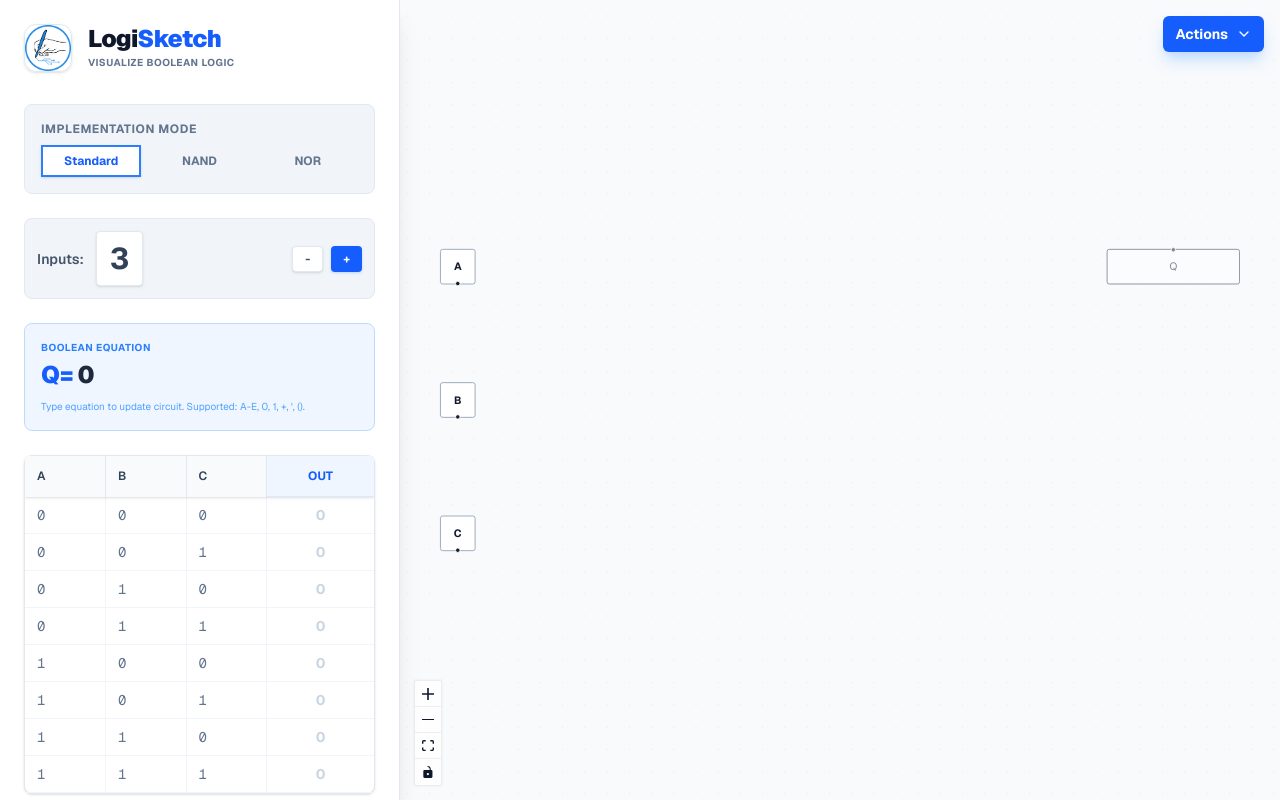
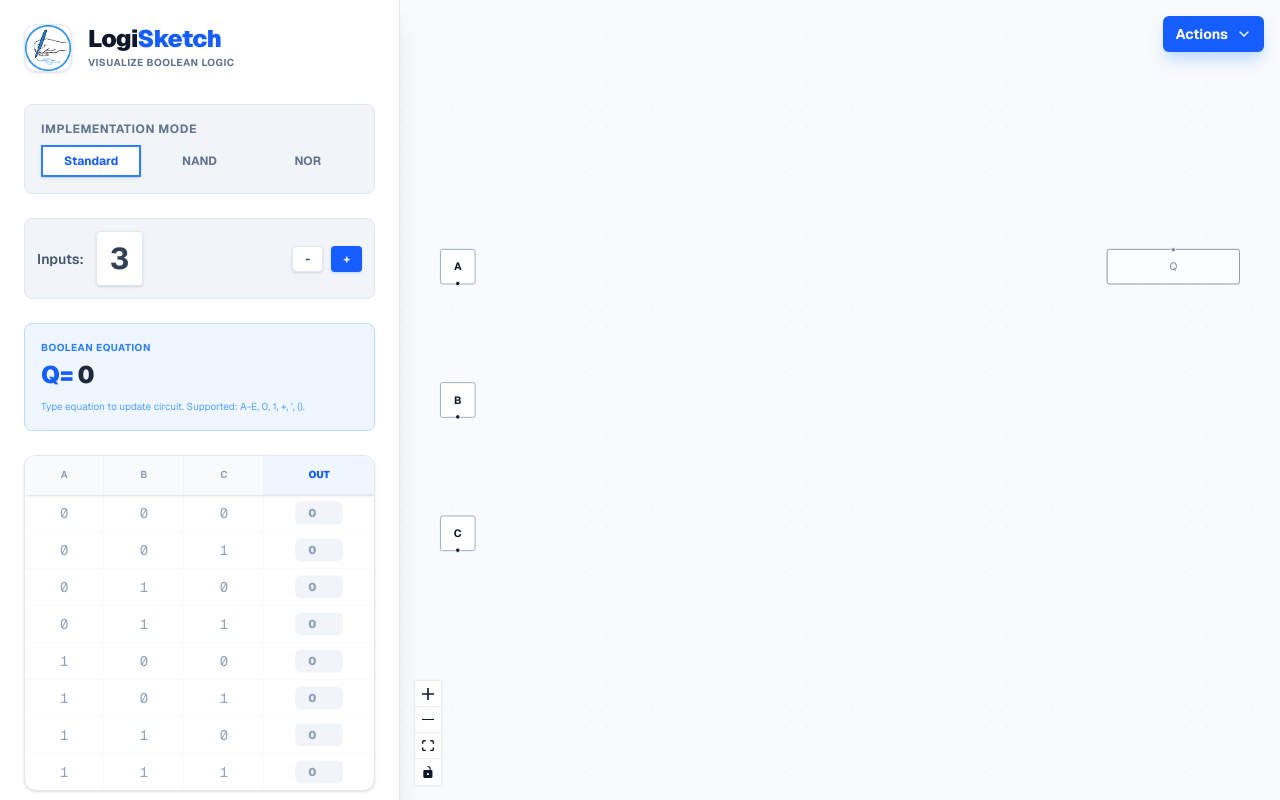
Before and after one commit to RokiTheWise/CircuitBuilder, a Next.js app in the folder logic-lens/: page / in a window 1280 px wide. Built offline with nearby package versions, Linux system fonts and the light colour scheme.

Commit message:
Made table more intuitive and improved SEO

```diff
--- a/logic-lens/app/layout.tsx
+++ b/logic-lens/app/layout.tsx
@@ -29,16 +29,27 @@ export const metadata: Metadata = {
   description:
     "The ultimate logic circuit simulator. Convert Boolean equations to interactive circuits, generate truth tables, and simplify logic instantly. Supports NAND/NOR universal logic.",
   keywords: [
+    // Core Concepts
     "boolean algebra",
-    "logic circuit simulator",
-    "truth table generator",
+    "logic gates",
     "digital logic",
-    "computer science tool",
-    "logic gates",
     "NAND implementation",
     "NOR implementation",
     "karnaugh map",
+
+    // High-Intent Action Phrases (The "Golden" Keywords)
+    "truth table to circuit",
+    "boolean expression to circuit generator",
+    "equation to logic gates",
+    "logic circuit simulator",
+    "truth table generator",
+
+    // Use Case / Audience
+    "computer science tool",
+    "digital electronics simulation",
     "circuit solver",
+    "logic gate visualizer",
+    "interactive circuit diagram",
   ],
   authors: [{ name: "Dexter Jethro Enriquez", url: "https://djenriquez.dev" }],
   creator: "Dexter Jethro Enriquez",
--- a/logic-lens/components/truthtable.tsx
+++ b/logic-lens/components/truthtable.tsx
@@ -1,5 +1,7 @@
 "use client";
 import React from "react";
+import { motion, AnimatePresence } from "framer-motion";
+import { FiRefreshCw } from "react-icons/fi"; // Simple toggle icon
 
 interface TruthTableProps {
   numInputs: number;
@@ -23,26 +25,26 @@ export default function TruthTable({
   };
 
   return (
-    <div className="border border-slate-200 rounded-lg bg-white shadow-sm flex flex-col max-h-[400px]">
+    <div className="border border-slate-200 rounded-xl bg-white shadow-sm flex flex-col max-h-[400px] overflow-hidden">
       <div className="overflow-auto w-full">
         <table className="w-full text-sm text-left text-slate-600 relative border-collapse">
-          <thead className="text-xs text-slate-700 uppercase sticky top-0 z-10 shadow-sm">
+          <thead className="text-[10px] text-slate-400 uppercase sticky top-0 z-10 shadow-sm">
             <tr>
               {headers.map((h) => (
                 <th
                   key={h}
-                  className="px-3 py-3 border-r border-slate-200 bg-slate-50 font-semibold min-w-[3rem]"
+                  className="px-3 py-3 border-r border-slate-100 bg-slate-50 font-bold text-center"
                 >
                   {h}
                 </th>
               ))}
-              <th className="px-3 py-3 text-center text-blue-600 bg-blue-50 border-b border-blue-100 min-w-[4rem]">
+              <th className="px-3 py-3 text-center text-blue-600 bg-blue-50 font-black border-b border-blue-100">
                 OUT
               </th>
             </tr>
           </thead>
 
-          <tbody>
+          <tbody className="divide-y divide-slate-50">
             {Array.from({ length: totalRows }).map((_, rowIndex) => {
               const binary = rowIndex.toString(2).padStart(numInputs, "0");
               const isHigh = outputs[rowIndex] === 1;
@@ -50,26 +52,47 @@ export default function TruthTable({
               return (
                 <tr
                   key={rowIndex}
-                  className="border-b border-slate-100 hover:bg-slate-50 transition-colors"
+                  className="group hover:bg-slate-50/50 transition-colors"
                 >
                   {binary.split("").map((bit, i) => (
                     <td
                       key={i}
-                      className="px-3 py-2 border-r border-slate-100 font-mono text-slate-500"
+                      className="px-3 py-2 border-r border-slate-50 font-mono text-center text-slate-400 group-hover:text-slate-600 transition-colors"
                     >
                       {bit}
                     </td>
                   ))}
+
+                  {/* INTERACTIVE CELL */}
                   <td
                     onClick={() => toggleOutput(rowIndex)}
-                    className={`px-3 py-2 text-center cursor-pointer font-bold select-none transition-all
+                    className="p-1 text-center cursor-pointer select-none relative"
+                  >
+                    <div
+                      className={`
+                      mx-auto w-full max-w-[50px] py-1 rounded-md font-black text-xs transition-all duration-200 flex items-center justify-center gap-1
                       ${
                         isHigh
-                          ? "bg-blue-100 text-blue-700 shadow-inner"
-                          : "text-slate-300 hover:text-slate-400 hover:bg-slate-50"
-                      }`}
-                  >
-                    {isHigh ? 1 : 0}
+                          ? "bg-blue-600 text-white shadow-md shadow-blue-100 scale-100"
+                          : "bg-slate-100 text-slate-400 hover:bg-slate-200 scale-95 hover:scale-100"
+                      }
+                    `}
+                    >
+                      <AnimatePresence mode="wait">
+                        <motion.span
+                          key={isHigh ? "1" : "0"}
+                          initial={{ y: -5, opacity: 0 }}
+                          animate={{ y: 0, opacity: 1 }}
+                          exit={{ y: 5, opacity: 0 }}
+                          transition={{ duration: 0.1 }}
+                        >
+                          {isHigh ? 1 : 0}
+                        </motion.span>
+                      </AnimatePresence>
+
+                      {/* Suble icon that appears on row hover to signal "change" */}
+                      <FiRefreshCw className="text-[10px] opacity-0 group-hover:opacity-40 transition-opacity" />
+                    </div>
                   </td>
                 </tr>
               );
```
